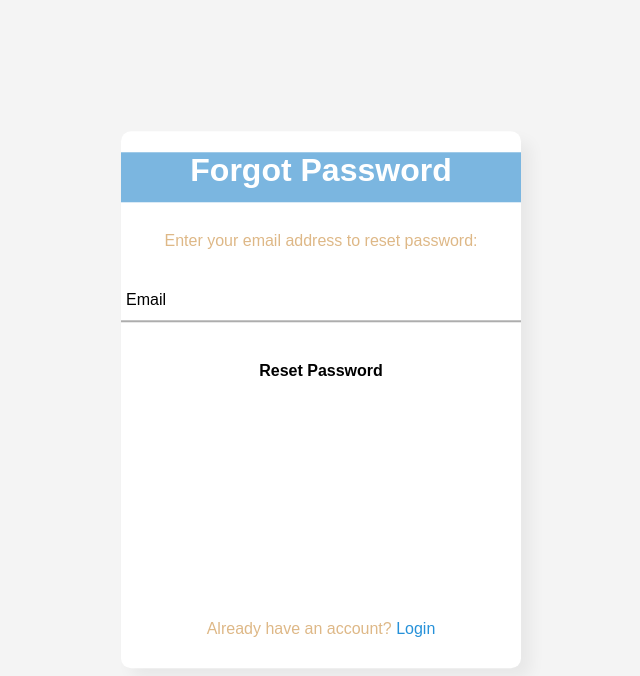
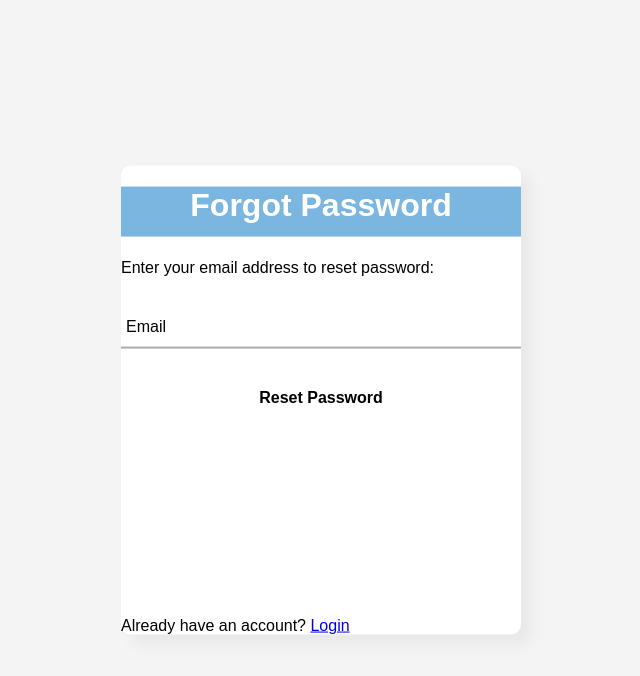
Before and after one commit to WintonChurchill/205.2-Project-Development, a Django app: page /forgot-password/ in a window 1280 px wide. Shown: the top 676 px of the page, without its empty margins (319-959 px from the left). Run offline with Django 5.2, Linux system fonts and the light colour scheme; some libraries are stand-ins or nearby versions.

Commit message:
complete signup/login page

```diff
--- a/Frontend-Django/BookingSystem205/App/static/login_reg.css
+++ b/Frontend-Django/BookingSystem205/App/static/login_reg.css
@@ -65,11 +65,9 @@ input[type="submit"]{
 
 /*Login page direct_link*/
 .link_container{
-   background-color:#E8985E;
+  background-color:#E8985E;
   width:600px;
   height:100px;
-  margin-left:500px;
-  margin-bottom: -90px;
   border-radius:25px;
   text-align:center;
   font-weight:bold;
@@ -126,33 +124,10 @@ footer{
     height:10%;
 }
 
-.signup_link{
-  margin: 30px 0;
-  text-align:center;
-  font-size: 16px;
-  color:burlywood;
-}
 
 .h1{
   content:center;
   font-weight:bold;
-}
-
-.signup_link{
-  margin: 30px 0;
-  text-align:center;
-  font-size: 16px;
-  color:burlywood;
-}
-
-
-.signup_link a{
-  color:#2691d9;
-  text-decoration: none;
-}
-
-.signup_link a:hover{
-  text-decoration: underline;
 }
 
 form .txt_field{
--- a/Frontend-Django/BookingSystem205/App/templates/login1.html
+++ b/Frontend-Django/BookingSystem205/App/templates/login1.html
@@ -71,17 +71,19 @@
                     <label>Password</label>
                 </div>
 
+                <br>
+                <br>
+
                 <!--Submit button (Login)-->
                 <input type="submit" value="Login">
 
-                <div class="link_container">
+                <div class="link_container" style="margin-left:1px; margin-top:-200px;">
                     Don't have an account? <a href="{% url 'register' %}">Register</a>
                     <p>Forgot your password <a href="{% url 'forgot-password' %}">Reset Password</a><!--Not working-->
                     <br>
                     <br>
                         <a href="{% url 'logout' %}">Logout</a>
                 </div>
-
             </form>
         </div>
 
--- a/Frontend-Django/BookingSystem205/App/templates/register1.html
+++ b/Frontend-Django/BookingSystem205/App/templates/register1.html
@@ -81,7 +81,7 @@
                 <input type="submit" value="Register"><br>
 
                 <!--Extra links for redirecting user to login-->
-                <div class="link_container">
+                <div class="link_container" style="margin-left:1px; margin-top:-200px;">
                     Already have an account? <a href="{% url 'login' %}">Login</a>
                     <br>
                     <br>
```
